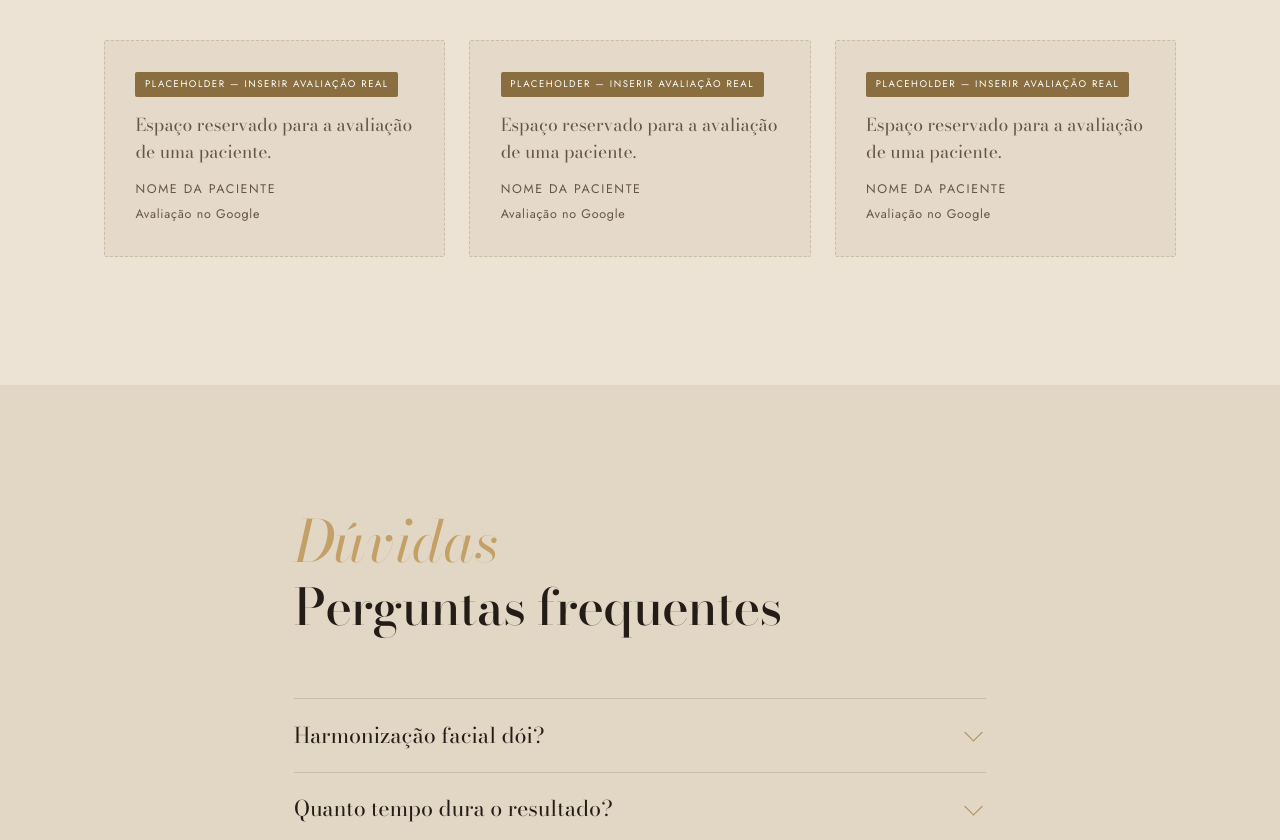
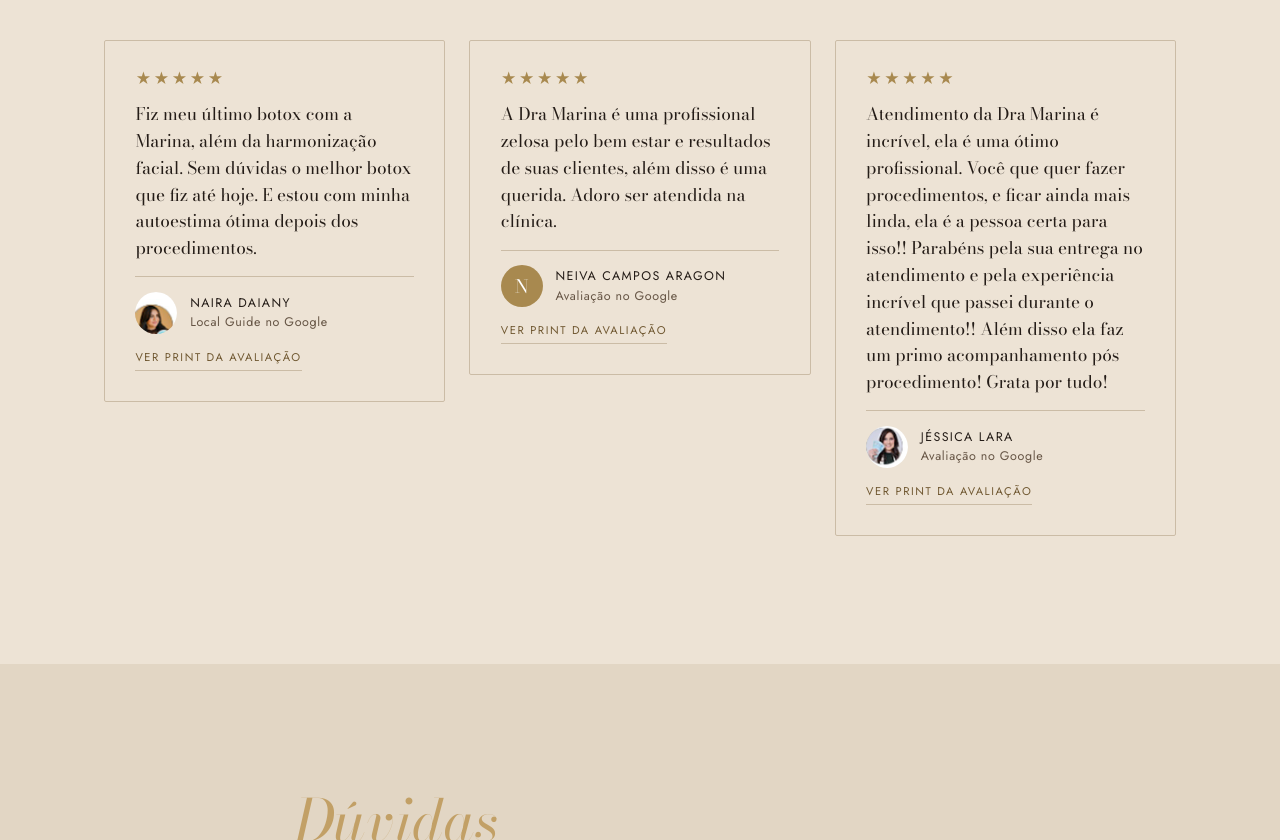
Before and after one commit to maxwel7639-pixel/dra.marinascheid, a plain HTML site: page index.html in a window 1280 px wide. Shown: the part 7260-8100 px from the top of the page. Drawn offline with nearby package versions, Linux system fonts and the light colour scheme.

Commit message:
Depoimentos reais no lugar dos placeholders
Tres avaliacoes do Google da Marina, transcritas dos prints que ela
mandou (Naira Daiany, Neiva Campos Aragon e Jessica Lara). O zip trazia
4 arquivos, mas o da Neiva estava duplicado.

- prints originais em img/depoimentos/, linkados em cada carta como
  comprovacao ("ver print da avaliacao")
- avatares recortados dos proprios prints; a Neiva usa avatar de letra
  no Google, entao virou circulo com a inicial em CSS
- carta ganha estrelas, rodape com avatar e link do print; some o CSS
  de e-placeholder, que nao tem mais uso

Texto transcrito em vez de exibir o print direto: print de ~470px vira
letra de 10px em card de celular.

README: tabela de paleta estava com os hex anteriores a correcao de
contraste, atualizada.

Co-Authored-By: Claude Opus 5 <noreply@anthropic.com>

```diff
--- a/index.html
+++ b/index.html
@@ -339,32 +339,40 @@
       <a class="btn btn--linha btn--mini" href="https://www.google.com/search?q=Marina+Scheid+Est%C3%A9tica+Avan%C3%A7ada+Os%C3%B3rio" target="_blank" rel="noopener">Ler no Google</a>
     </div>
 
-    <!--
-      ================================================================
-      DEPOIMENTOS — TEXTO PENDENTE (PLACEHOLDER MARCADO DE PROPÓSITO)
-      A pasta de imagens não trazia print de nenhuma avaliação real,
-      e depoimento de paciente não se inventa.
-      COMO PREENCHER: trocar o texto de .carta__txt e .carta__autor pelo
-      conteúdo real (Google ou print do Instagram) e remover a classe
-      "e-placeholder" do <article> — o aviso amarelo some sozinho.
-      ================================================================
-    -->
+    <!-- Avaliações reais do Google, transcritas dos prints em img/depoimentos/.
+         Cada carta linka o print original como comprovação. -->
     <div class="cartas">
-      <article class="carta e-placeholder">
-        <span class="carta__aviso">Placeholder — inserir avaliação real</span>
-        <p class="carta__txt">Espaço reservado para a avaliação de uma paciente.</p>
-        <p class="carta__autor">Nome da paciente <span>Avaliação no Google</span></p>
+
+      <article class="carta">
+        <span class="carta__estrelas" aria-label="5 de 5 estrelas">&#9733;&#9733;&#9733;&#9733;&#9733;</span>
+        <p class="carta__txt">Fiz meu último botox com a Marina, além da harmonização facial. Sem dúvidas o melhor botox que fiz até hoje. E estou com minha autoestima ótima depois dos procedimentos.</p>
+        <div class="carta__rodape">
+          <img class="carta__avatar" src="img/depoimentos/avatar-naira.jpg" width="96" height="96" loading="lazy" alt="">
+          <p class="carta__autor">Naira Daiany <span>Local Guide no Google</span></p>
+        </div>
+        <a class="carta__print" href="img/depoimentos/print-naira.png" target="_blank" rel="noopener">ver print da avaliação</a>
       </article>
-      <article class="carta e-placeholder">
-        <span class="carta__aviso">Placeholder — inserir avaliação real</span>
-        <p class="carta__txt">Espaço reservado para a avaliação de uma paciente.</p>
-        <p class="carta__autor">Nome da paciente <span>Avaliação no Google</span></p>
+
+      <article class="carta">
+        <span class="carta__estrelas" aria-label="5 de 5 estrelas">&#9733;&#9733;&#9733;&#9733;&#9733;</span>
+        <p class="carta__txt">A Dra Marina é uma profissional zelosa pelo bem estar e resultados de suas clientes, além disso é uma querida. Adoro ser atendida na clínica.</p>
+        <div class="carta__rodape">
+          <span class="carta__avatar carta__avatar--letra" aria-hidden="true">N</span>
+          <p class="carta__autor">Neiva Campos Aragon <span>Avaliação no Google</span></p>
+        </div>
+        <a class="carta__print" href="img/depoimentos/print-neiva.png" target="_blank" rel="noopener">ver print da avaliação</a>
       </article>
-      <article class="carta e-placeholder">
-        <span class="carta__aviso">Placeholder — inserir avaliação real</span>
-        <p class="carta__txt">Espaço reservado para a avaliação de uma paciente.</p>
-        <p class="carta__autor">Nome da paciente <span>Avaliação no Google</span></p>
+
+      <article class="carta">
+        <span class="carta__estrelas" aria-label="5 de 5 estrelas">&#9733;&#9733;&#9733;&#9733;&#9733;</span>
+        <p class="carta__txt">Atendimento da Dra Marina é incrível, ela é uma ótimo profissional. Você que quer fazer procedimentos, e ficar ainda mais linda, ela é a pessoa certa para isso!! Parabéns pela sua entrega no atendimento e pela experiência incrível que passei durante o atendimento!! Além disso ela faz um primo acompanhamento pós procedimento! Grata por tudo!</p>
+        <div class="carta__rodape">
+          <img class="carta__avatar" src="img/depoimentos/avatar-jessica.jpg" width="96" height="96" loading="lazy" alt="">
+          <p class="carta__autor">Jéssica Lara <span>Avaliação no Google</span></p>
+        </div>
+        <a class="carta__print" href="img/depoimentos/print-jessica.png" target="_blank" rel="noopener">ver print da avaliação</a>
       </article>
+
     </div>
   </div>
 </section>
--- a/styles.css
+++ b/styles.css
@@ -452,31 +452,44 @@ a{ color:var(--ouro-txt); }
 .google-bloco__nota em{ font-style:normal; font-size:.85rem; color:var(--tinta-45); letter-spacing:.05em; }
 .google-bloco p{ margin:0; max-width:52ch; font-size:.96rem; }
 
-.cartas{ display:grid; gap:clamp(1rem,2.5vw,1.5rem); }
+.cartas{ display:grid; gap:clamp(1rem,2.5vw,1.5rem); align-items:start; }
 .carta{
   border:1px solid var(--linha); border-radius:var(--raio);
   padding:clamp(1.4rem,3vw,1.9rem); background:var(--creme);
-  display:flex; flex-direction:column; gap:.85rem;
+  display:flex; flex-direction:column; gap:.9rem;
 }
-.carta__aviso{ display:none; }
-.carta.e-placeholder{ border-style:dashed; background:rgba(203,188,166,.24); }
-.carta.e-placeholder .carta__aviso{
-  display:inline-block; align-self:flex-start;
-  font-size:.6rem; letter-spacing:.16em; text-transform:uppercase;
-  background:#8A6E3F; color:#fff; padding:.28rem .6rem; border-radius:2px;
+.carta__estrelas{ color:var(--ouro-med); letter-spacing:.14em; font-size:.95rem; line-height:1; }
+.carta__txt{
+  font-family:var(--serif); font-size:1.08rem; line-height:1.55; color:var(--tinta); margin:0;
 }
-.carta.e-placeholder .carta__txt,
-.carta.e-placeholder .carta__autor{ color:var(--tinta-45); }
-.carta__txt{
-  font-family:var(--serif); font-size:1.1rem; line-height:1.55; color:var(--tinta); margin:0; flex:1;
+.carta__rodape{
+  display:flex; align-items:center; gap:.8rem;
+  padding-top:.9rem; border-top:1px solid var(--linha); margin-top:auto;
+}
+.carta__avatar{
+  width:42px; height:42px; flex:0 0 42px; border-radius:50%;
+  object-fit:cover; background:var(--creme-2);
+}
+.carta__avatar--letra{
+  display:grid; place-items:center;
+  background:var(--ouro-med); color:#fff;
+  font-family:var(--serif); font-size:1.15rem; line-height:1;
 }
 .carta__autor{
-  margin:0; font-size:.78rem; letter-spacing:.13em; text-transform:uppercase; color:var(--tinta);
+  margin:0; font-size:.78rem; letter-spacing:.11em; text-transform:uppercase;
+  color:var(--tinta); line-height:1.3;
 }
 .carta__autor span{
-  display:block; letter-spacing:.06em; text-transform:none; font-size:.78rem;
-  color:var(--tinta-45); margin-top:.25rem;
+  display:block; letter-spacing:.05em; text-transform:none; font-size:.78rem;
+  color:var(--tinta-45); margin-top:.2rem;
 }
+.carta__print{
+  align-self:flex-start; font-size:.7rem; letter-spacing:.14em; text-transform:uppercase;
+  color:var(--ouro-txt); text-decoration:none;
+  border-bottom:1px solid var(--linha); padding-bottom:.15rem;
+  transition:border-color .3s, color .3s;
+}
+.carta__print:hover{ color:var(--tinta); border-bottom-color:var(--ouro-med); }
 @media (min-width:760px){ .cartas{ grid-template-columns:repeat(3,1fr); } }
 
 /* ---------------- FAQ ---------------- */
```
Also changed, not shown: img/depoimentos/avatar-jessica.jpg (added), img/depoimentos/avatar-naira.jpg (added), img/depoimentos/print-jessica.png (added), img/depoimentos/print-naira.png (added), img/depoimentos/print-neiva.png (added), 1 other file.
